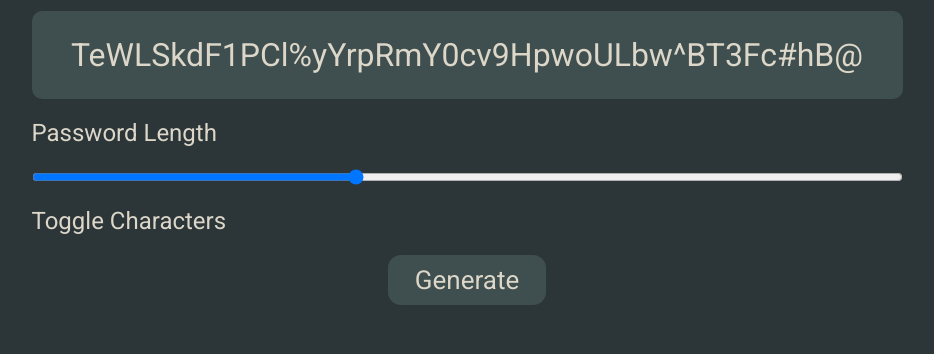
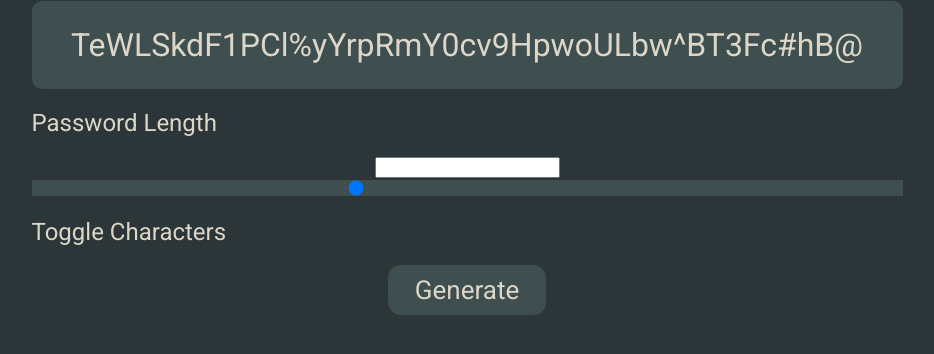
Before and after one commit to Kraktoos/password_generator, a plain HTML site: page index.html in a window 1280 px wide. Shown: the part 338-692 px from the top of the page, without its empty margins (173-1107 px from the left). Drawn offline with Linux system fonts and the light colour scheme.

Commit message:
customizing the slider part 1

```diff
--- a/index.html
+++ b/index.html
@@ -20,7 +20,8 @@
       <div class="h2-container">
         <h2>Password Length</h2>
       </div>
-      <input type="range" min="1" max="128" value="48" class="slider" id="slider" />
+      <input type="number" name="slider-value" id="slider-value" />
+      <input type="range" min="1" max="128" value="48" class="slider" />
       <div class="h2-container">
         <h2>Toggle Characters</h2>
       </div>
--- a/styles.css
+++ b/styles.css
@@ -48,8 +48,27 @@ h1 {
   font-weight: bold;
 }
 
-.slider {
+#password-btn:active {
+  background-color: red;
+}
+
+input[type="range"] {
   width: 871px;
+  -webkit-appearance: none;
+  appearance: none;
+  background: transparent;
+  outline: none;
+  cursor: pointer;
+}
+
+input[type="range"]::-webkit-slider-runnable-track {
+  accent-color: #a27b5c;
+  background-color: #3f4e4f;
+}
+
+input[type="range"]::-moz-range-track {
+  background-color: #3f4e4f;
+  accent-color: #a27b5c;
 }
 
 .h2-container {
```
